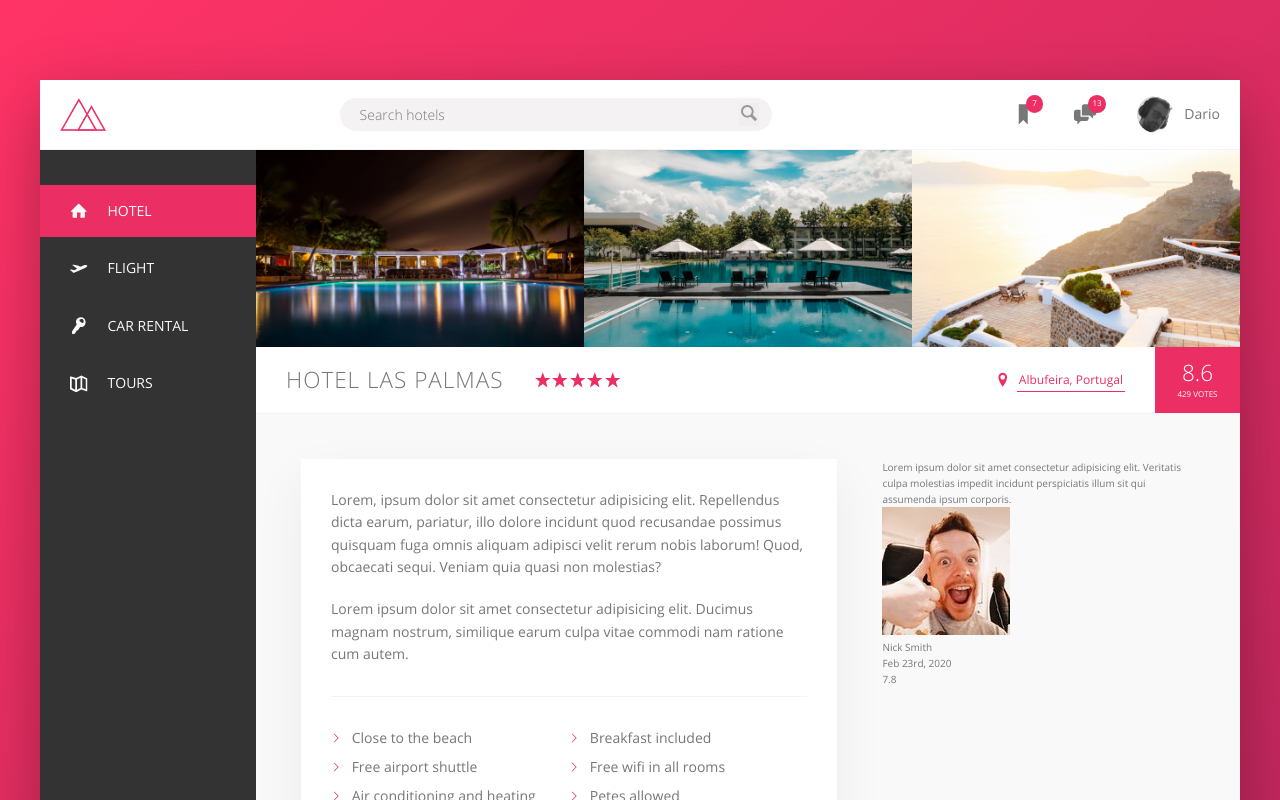
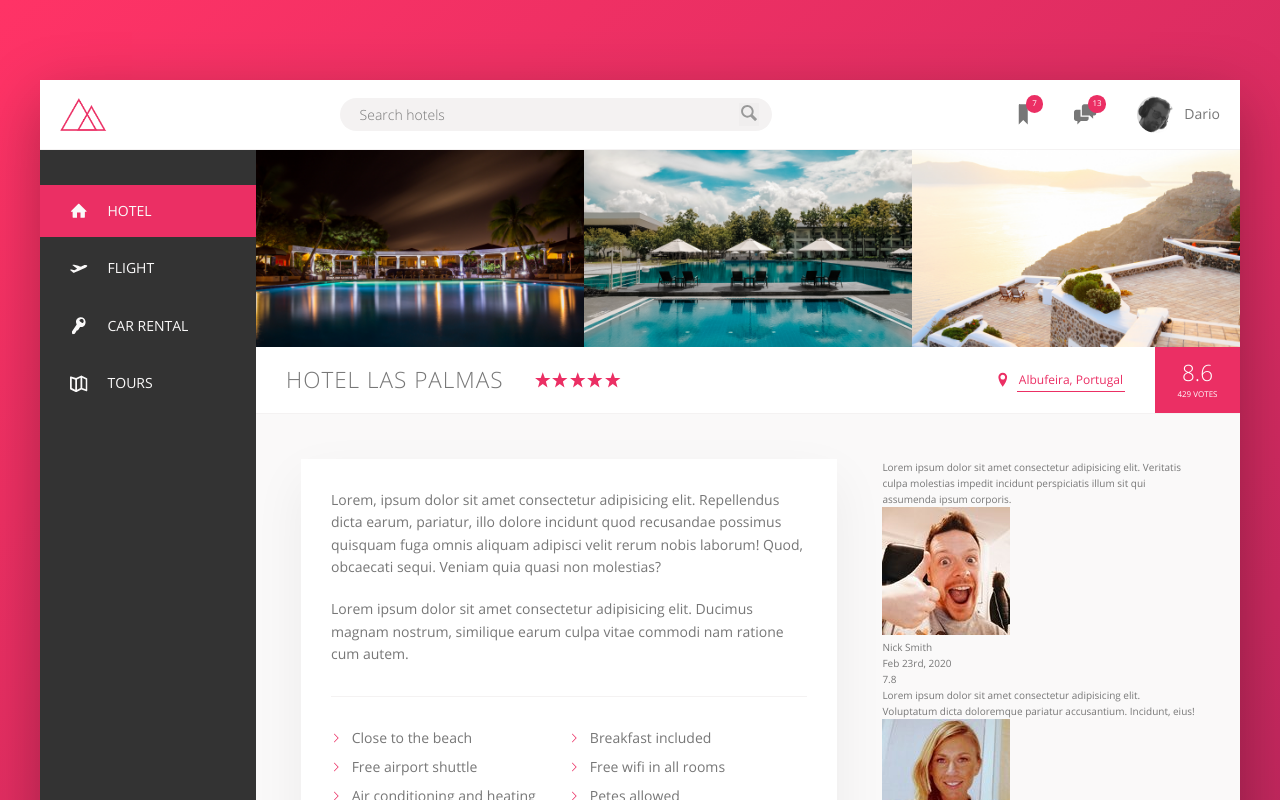
Before and after one commit to dario-piotrowicz/VueJS3-CSS_demo_Trillo_website_miniproject, a Vue app: page / in a window 1280 px wide. Shown: the top 800 px of the page. Built offline with nearby package versions, Linux system fonts and the light colour scheme.

Commit message:
added a second review in the hotel-reviews

```diff
--- a/src/components/HotelView/Reviews.vue
+++ b/src/components/HotelView/Reviews.vue
@@ -8,6 +8,14 @@
       :user-pic-src="require('../../assets/img/user-1.jpg')"
       date="Feb 23rd, 2020"
       score="7.8"
+    ></review>
+    <review
+      text="Lorem ipsum dolor sit amet consectetur adipisicing elit.
+      Voluptatum dicta doloremque pariatur accusantium. Incidunt, eius!"
+      user-name="Mary Thomas"
+      :user-pic-src="require('../../assets/img/user-2.jpg')"
+      date="Sept 13th, 2020"
+      score="9.3"
     ></review>
   </div>
 </template>
```
Also changed, not shown: src/assets/img/user-2.jpg (added).
